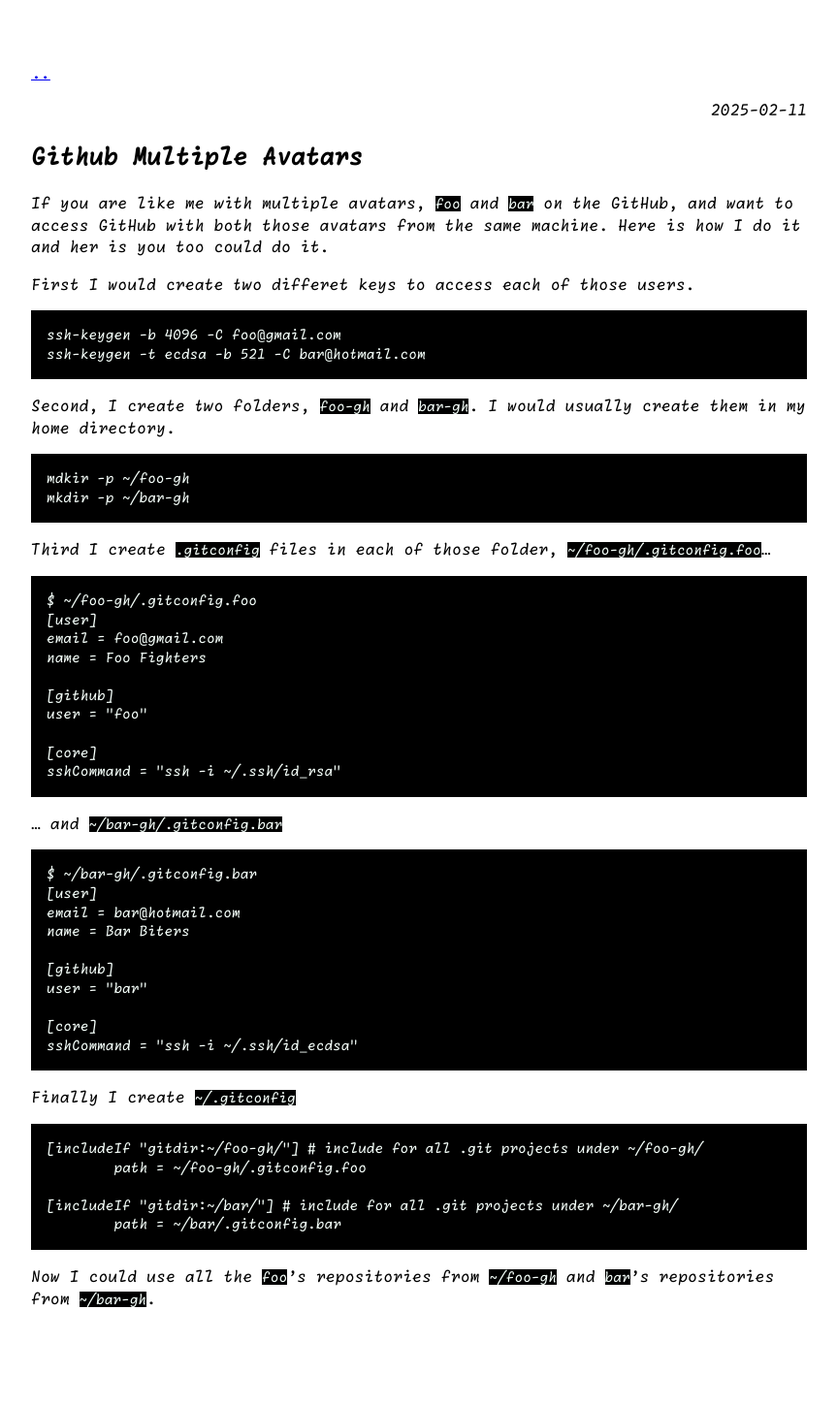
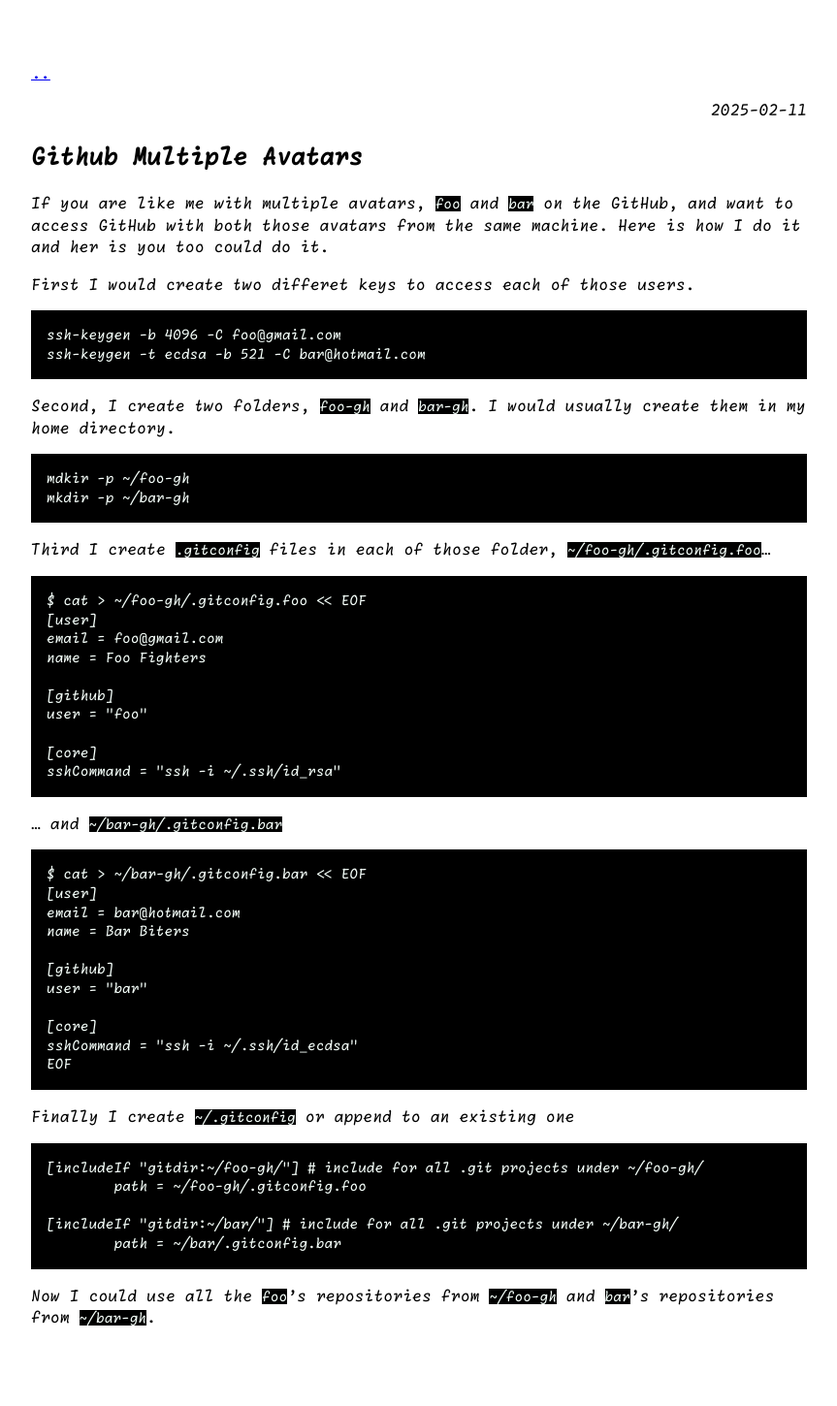
Before and after one commit to samof76/samof76.github.io, a Jekyll site: the page built from _posts/2025-02-11-github-multiple-avatars.md, in a window 1280 px wide. Shown: the whole page at 97% size, without its empty margins (208-1071 px from the left). Built offline with Jekyll 4.4.1, drawn with Linux system fonts in a browser that asks for light colours.

Commit message:
Fix incorrect shell command format in code examples

````diff
--- a/_posts/2025-02-11-github-multiple-avatars.md
+++ b/_posts/2025-02-11-github-multiple-avatars.md
@@ -21,7 +21,7 @@
 Third I create `.gitconfig` files in each of those folder, `~/foo-gh/.gitconfig.foo`...
 
 ```
-$ ~/foo-gh/.gitconfig.foo
+$ cat > ~/foo-gh/.gitconfig.foo << EOF
 [user]
 email = foo@gmail.com
 name = Foo Fighters
@@ -36,7 +36,7 @@
 ... and `~/bar-gh/.gitconfig.bar`
 
 ```
-$ ~/bar-gh/.gitconfig.bar
+$ cat > ~/bar-gh/.gitconfig.bar << EOF
 [user]
 email = bar@hotmail.com
 name = Bar Biters
@@ -46,9 +46,10 @@
 
 [core]
 sshCommand = "ssh -i ~/.ssh/id_ecdsa"
+EOF
 ```
 
-Finally I create `~/.gitconfig`
+Finally I create `~/.gitconfig` or append to an existing one
 
 ```
 [includeIf "gitdir:~/foo-gh/"] # include for all .git projects under ~/foo-gh/
````
